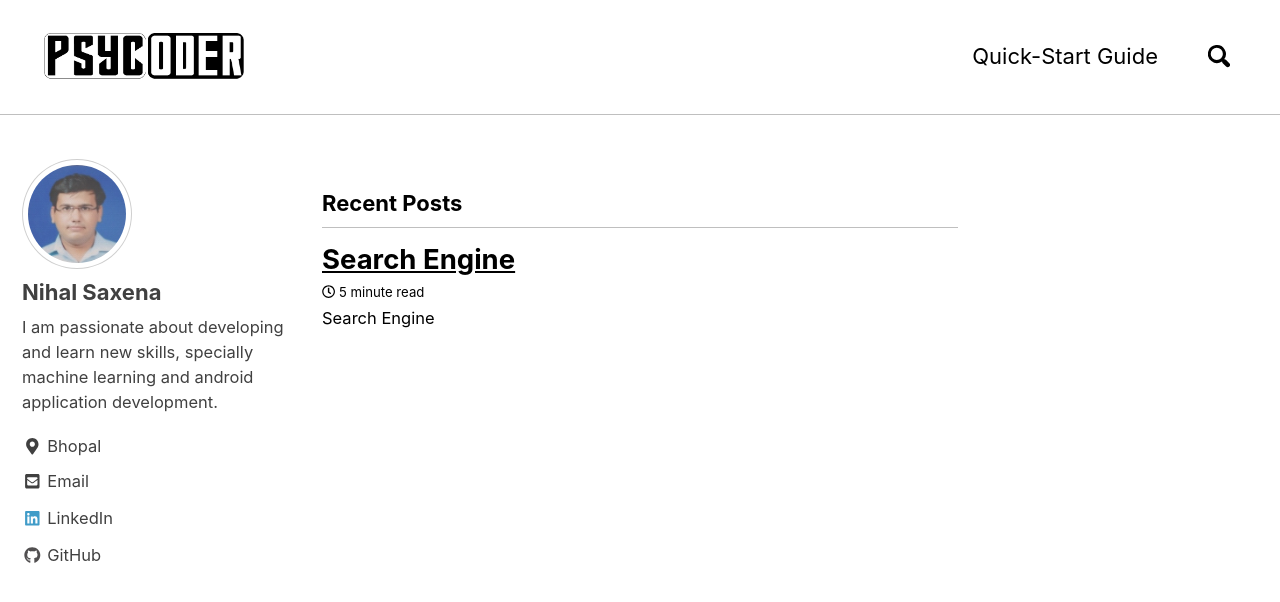
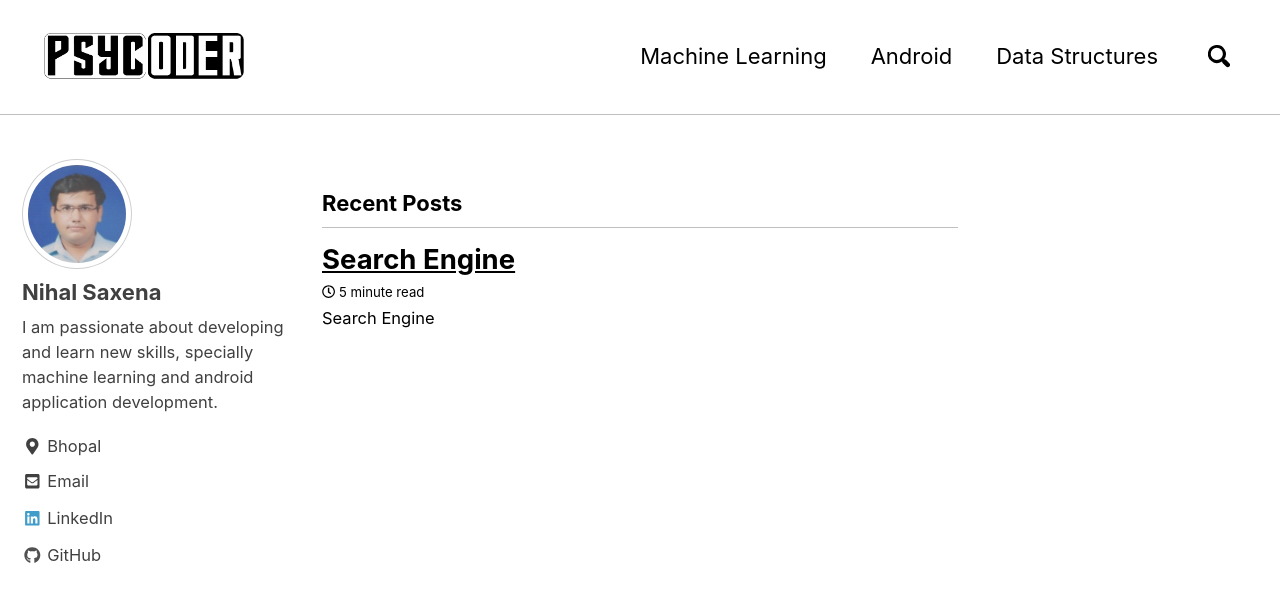
Before and after one commit to saxenanihal95/PsyCoderBlog, a Jekyll site: the page built from index.html, in a window 1280 px wide and 900 px high. Shown: the top 602 px of the window. Built offline with Jekyll 4.4.1, drawn with Linux system fonts in a browser that asks for light colours; nearby versions of some CDN libraries; the list of posts is cut into pages by our own code.

Commit message:
Update navigation.yml

```diff
--- a/_data/navigation.yml
+++ b/_data/navigation.yml
@@ -1,7 +1,11 @@
 # main links
 main:
-  - title: "Quick-Start Guide"
-    url: https://mmistakes.github.io/minimal-mistakes/docs/quick-start-guide/
+  - title: "Machine Learning"
+    url: /machine-learning/
+  - title: "Android"
+    url: /android/
+  - title: "Data Structures"
+    url: /data-structures/
   # - title: "About"
   #   url: https://mmistakes.github.io/minimal-mistakes/about/
   # - title: "Sample Posts"
```
